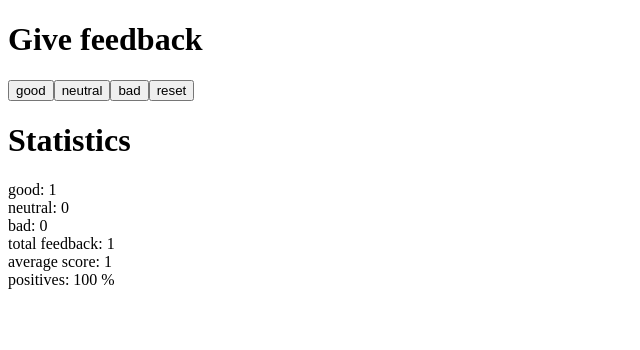
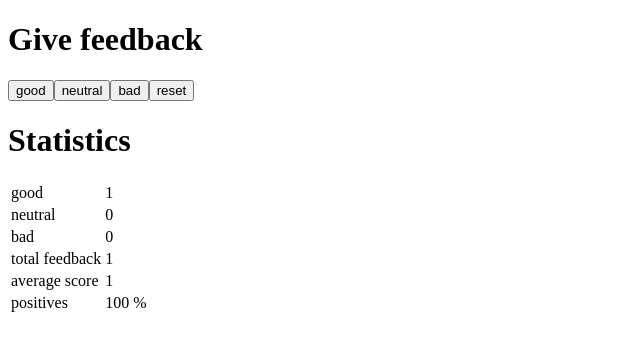
Before and after one commit to elaktupp/fullstackcourse, a React (Vite) app in the folder part1/unicafe/: page / in a window 1280 px wide. Both pictures are taken after a click on the button "good". Shown: the top 350 px of the page, without its empty margins (0-640 px from the left). Built offline with nearby package versions, Linux system fonts and the light colour scheme.

Commit message:
Part 1 - Exercises 1.11 unicafe step 6, Statistics to use table tag.

```diff
--- a/part1/unicafe/src/App.jsx
+++ b/part1/unicafe/src/App.jsx
@@ -32,9 +32,12 @@ export const Button = ({ text, clickHandler }) => {
 
 export const StatisticLine = ({ text, value, unit }) => {
   return (
-    <div>
-      {text}: {value} {unit}
-    </div>
+    <tr>
+      <td>{text}</td>
+      <td>
+        {value} {unit}
+      </td>
+    </tr>
   );
 };
 
@@ -56,12 +59,12 @@ export const Statistics = ({ good, neutral, bad }) => {
     else return (good / (good + neutral + bad)) * 100;
   };
 
-  let stats = <Statistics good={good} neutral={neutral} bad={bad} />;
-
   if (totalFeedback() > 0) {
     return (
       <>
         <h1>Statistics</h1>
+        <table>
+          <tbody>
             <StatisticLine text="good" value={good} />
             <StatisticLine text="neutral" value={neutral} />
             <StatisticLine text="bad" value={bad} />
@@ -72,6 +75,8 @@ export const Statistics = ({ good, neutral, bad }) => {
               value={isPositivePercentage()}
               unit="%"
             />
+          </tbody>
+        </table>
       </>
     );
   } else {
```
Lines whose indentation alone changed are shown as unchanged.
